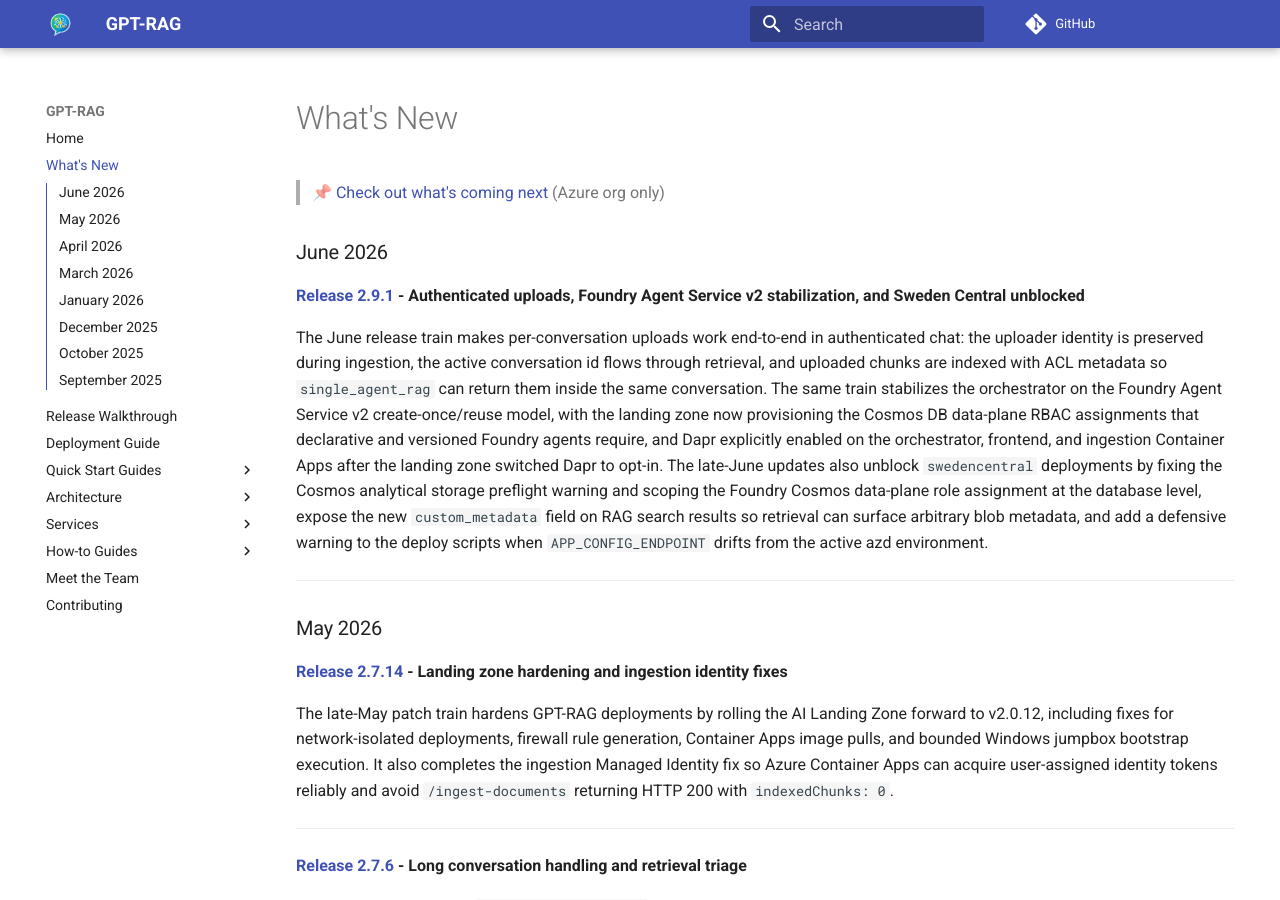
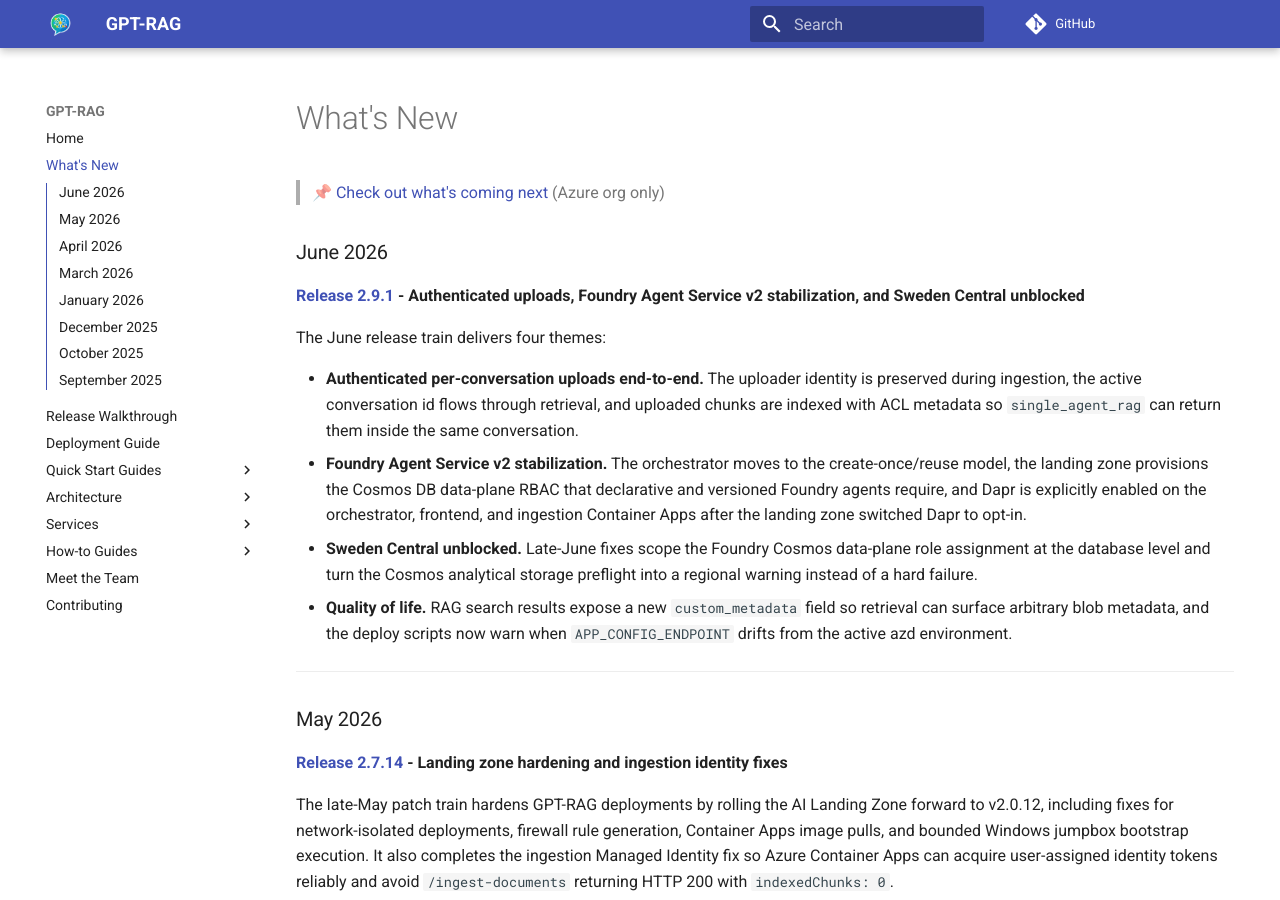
Before and after one commit to Azure/GPT-RAG, an MkDocs documentation site: the page built from docs/whatisnew.md, in a window 1280 px wide and 900 px high. Built offline with MkDocs 1.6.1 and Material for MkDocs 9.7.7, drawn with Linux system fonts in a browser that asks for light colours; comment, search, counter and statistics services are not loaded.

Commit message:
docs(whats-new): break June 2026 entry into scannable bullets
Co-authored-by: Copilot <223556219+Copilot@users.noreply.github.com>

```diff
--- a/docs/whatisnew.md
+++ b/docs/whatisnew.md
@@ -4,7 +4,12 @@
 
 **[Release 2.9.1](https://github.com/Azure/GPT-RAG/tree/v2.9.1) - Authenticated uploads, Foundry Agent Service v2 stabilization, and Sweden Central unblocked**
 
-The June release train makes per-conversation uploads work end-to-end in authenticated chat: the uploader identity is preserved during ingestion, the active conversation id flows through retrieval, and uploaded chunks are indexed with ACL metadata so `single_agent_rag` can return them inside the same conversation. The same train stabilizes the orchestrator on the Foundry Agent Service v2 create-once/reuse model, with the landing zone now provisioning the Cosmos DB data-plane RBAC assignments that declarative and versioned Foundry agents require, and Dapr explicitly enabled on the orchestrator, frontend, and ingestion Container Apps after the landing zone switched Dapr to opt-in. The late-June updates also unblock `swedencentral` deployments by fixing the Cosmos analytical storage preflight warning and scoping the Foundry Cosmos data-plane role assignment at the database level, expose the new `custom_metadata` field on RAG search results so retrieval can surface arbitrary blob metadata, and add a defensive warning to the deploy scripts when `APP_CONFIG_ENDPOINT` drifts from the active azd environment.
+The June release train delivers four themes:
+
+- **Authenticated per-conversation uploads end-to-end.** The uploader identity is preserved during ingestion, the active conversation id flows through retrieval, and uploaded chunks are indexed with ACL metadata so `single_agent_rag` can return them inside the same conversation.
+- **Foundry Agent Service v2 stabilization.** The orchestrator moves to the create-once/reuse model, the landing zone provisions the Cosmos DB data-plane RBAC that declarative and versioned Foundry agents require, and Dapr is explicitly enabled on the orchestrator, frontend, and ingestion Container Apps after the landing zone switched Dapr to opt-in.
+- **Sweden Central unblocked.** Late-June fixes scope the Foundry Cosmos data-plane role assignment at the database level and turn the Cosmos analytical storage preflight into a regional warning instead of a hard failure.
+- **Quality of life.** RAG search results expose a new `custom_metadata` field so retrieval can surface arbitrary blob metadata, and the deploy scripts now warn when `APP_CONFIG_ENDPOINT` drifts from the active azd environment.
 
 ---
 
```
